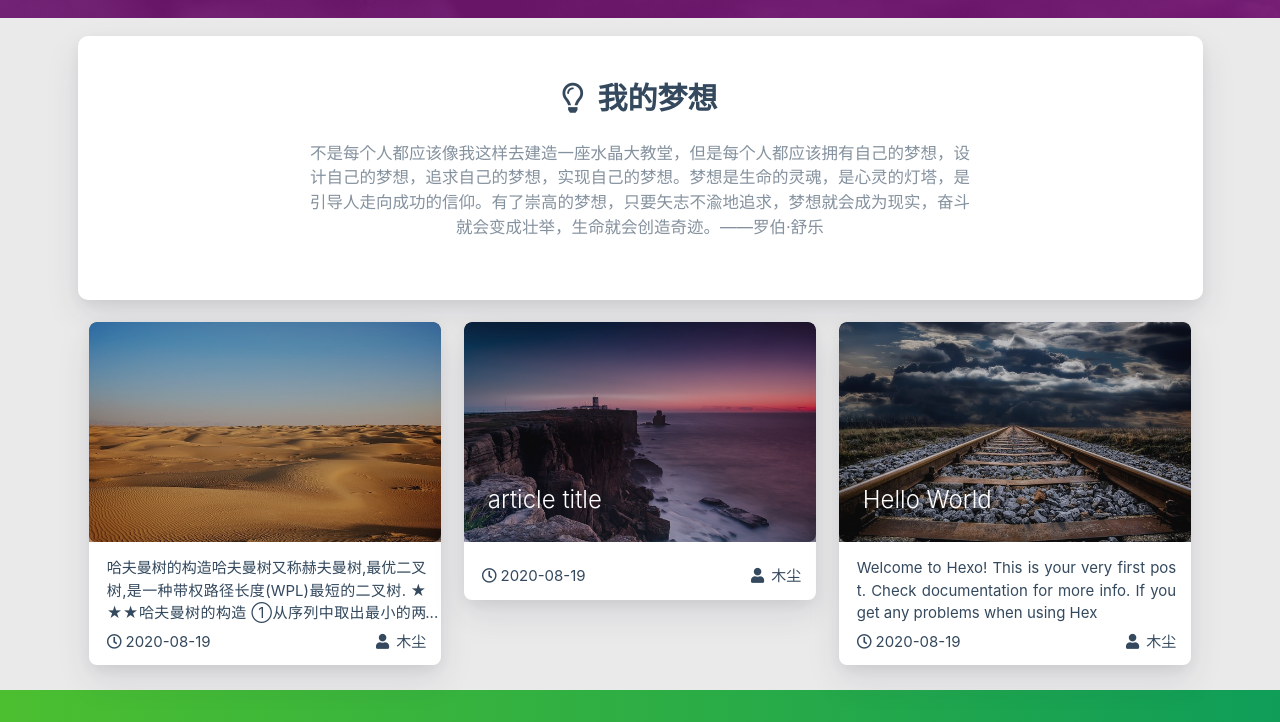
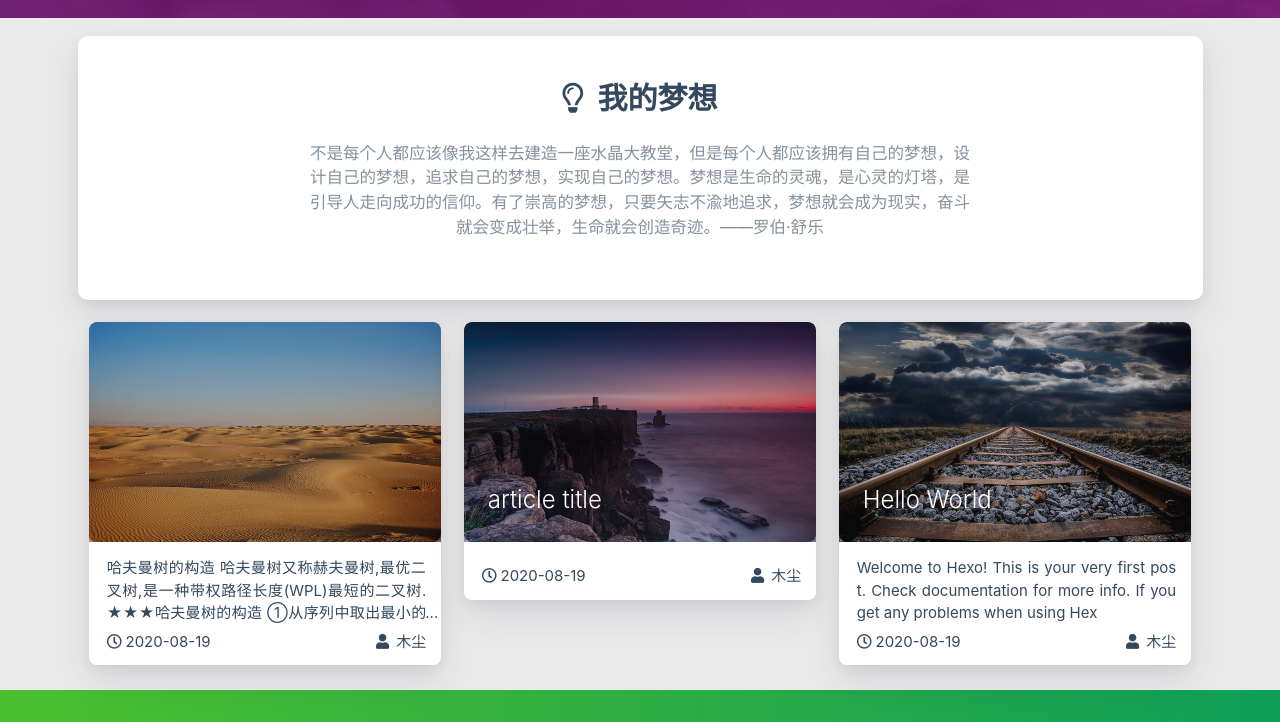
Before and after one commit to iimuchen/iimuchen.github.io, a plain HTML site: page index.html in a window 1280 px wide. Shown: the part 782-1504 px from the top of the page. Drawn offline with nearby package versions, Linux system fonts and the light colour scheme; some packages are replaced by stand-ins of ours; no server answers; a script that the page names is missing.

Commit message:
Site updated: 2020-08-19 12:10:51

```diff
--- a/index.html
+++ b/index.html
@@ -566,17 +566,21 @@
                     <div class="card-content article-content">
                         <div class="summary block-with-text">
 
+                                哈夫曼树的构造
 
 
 
 
 
-哈夫曼树的构造哈夫曼树又称赫夫曼树,最优二叉树,是一种带权路径长度(WPL)最短的二叉树.
+
+
+
+
+哈夫曼树又称赫夫曼树,最优二叉树,是一种带权路径长度(WPL)最短的二叉树.
 ★★★哈夫曼树的构造
 ①从序列中取出最小的两个关键字,小左大右.
 ②求和,成为一个新的关键字.
 ③代入新的关键字之后,再循环①.
-注：如果
 
                         </div>
                         <div class="publish-info">
```
Also changed, not shown: 2020/08/19/article-title/index.html (+6 -2 lines), 2020/08/19/哈夫曼树的构造/index.html (+13 -4 lines), archives/2020/08/index.html (+6 -2 lines), archives/2020/index.html (+6 -2 lines), archives/index.html (+6 -2 lines).
